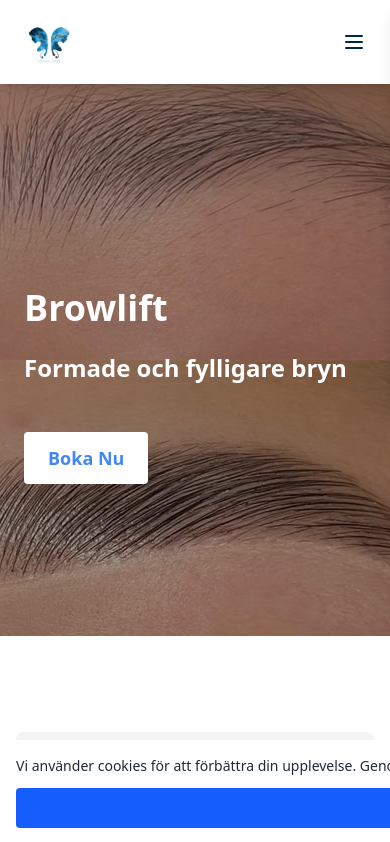
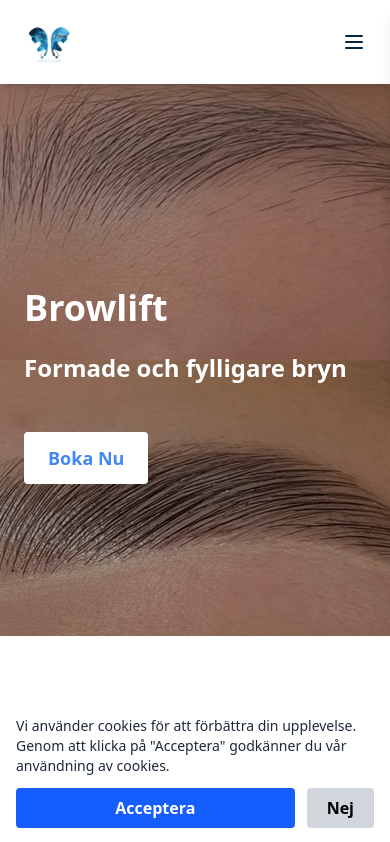
Before and after one commit to Yassmin97/A-clinic, a React (Vite) app: page /Behandling/Browlift in a window 390 px wide. Shown: the top 842 px of the page. Built offline with nearby package versions, Linux system fonts and the light colour scheme.

Commit message:
fixed bbglow mobile

```diff
--- a/src/Components/CookieBanner.jsx
+++ b/src/Components/CookieBanner.jsx
@@ -24,7 +24,7 @@ const CookieBanner = () => {
   if (!showBanner) return null;
 
   return (
-    <div className="fixed bottom-0 left-0 w-340 z-50 bg-white shadow-lg p-4 md:bottom-4 md:left-4 md:right-4 md:rounded-lg md:flex md:items-center md:justify-between">
+    <div className="fixed bottom-0 left-0 w-full z-50 bg-white shadow-lg p-4 md:bottom-4 md:left-4 md:right-4 md:rounded-lg max-w-5xl mx-auto md:mb-4 md:px-6 md:flex md:items-center md:justify-between">
       <p className="text-sm text-gray-800 mb-3 md:mb-0 md:mr-4">
         Vi använder cookies för att förbättra din upplevelse. Genom att klicka på "Acceptera" godkänner du vår användning av cookies.
       </p>
```
